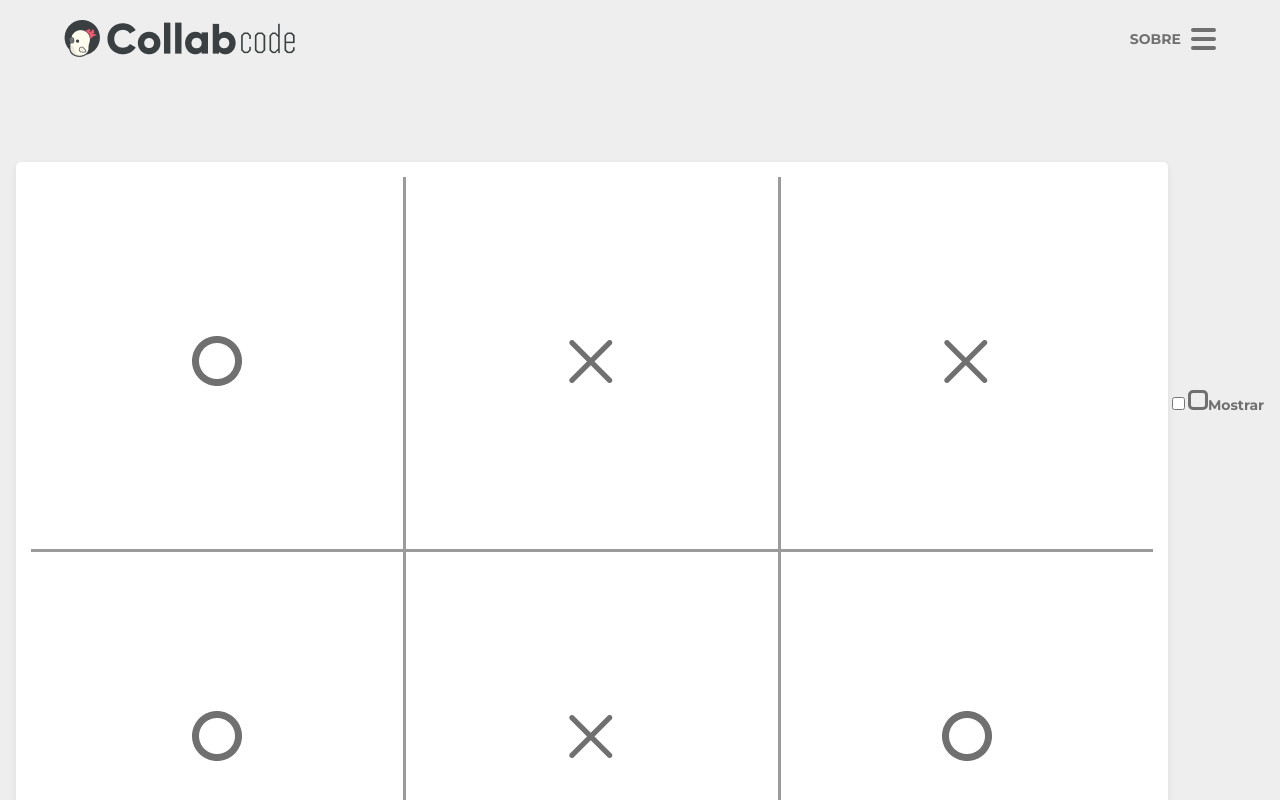
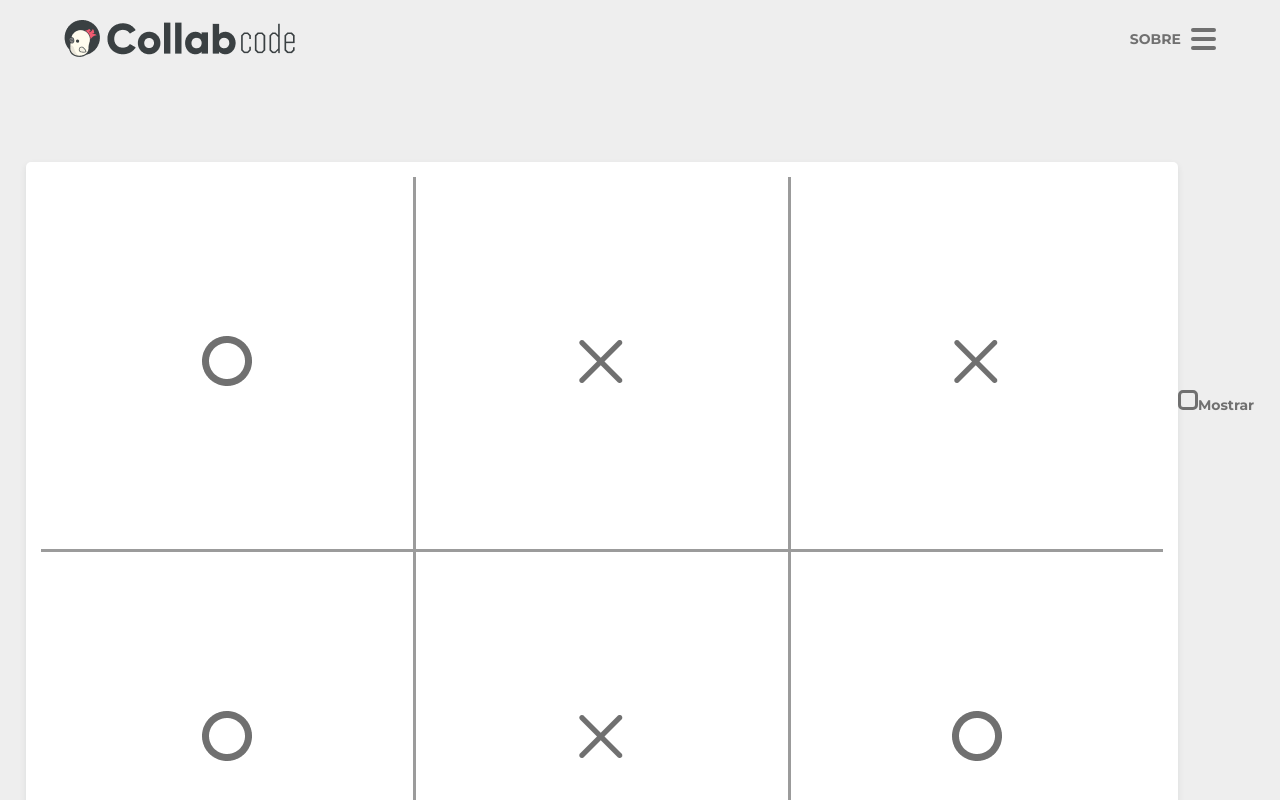
Before and after one commit to fabiokusaba/jogo-da-velha, a React (Create React App) app: page / in a window 1280 px wide. Shown: the top 800 px of the page. Built offline with nearby package versions, Linux system fonts and the light colour scheme.

Commit message:
Criamos o comportamento do checkbox selecionado

```diff
--- a/src/objects/Checkbox/styles.css
+++ b/src/objects/Checkbox/styles.css
@@ -1,5 +1,5 @@
 .input {
-    display: inline;
+    display: none;
 }
 
 .label::before {
@@ -12,3 +12,7 @@
     border-radius: 5px;
     cursor: pointer;
 }
+
+.input:checked + .label::before {
+    background-color: var(--color-first);
+}
```
